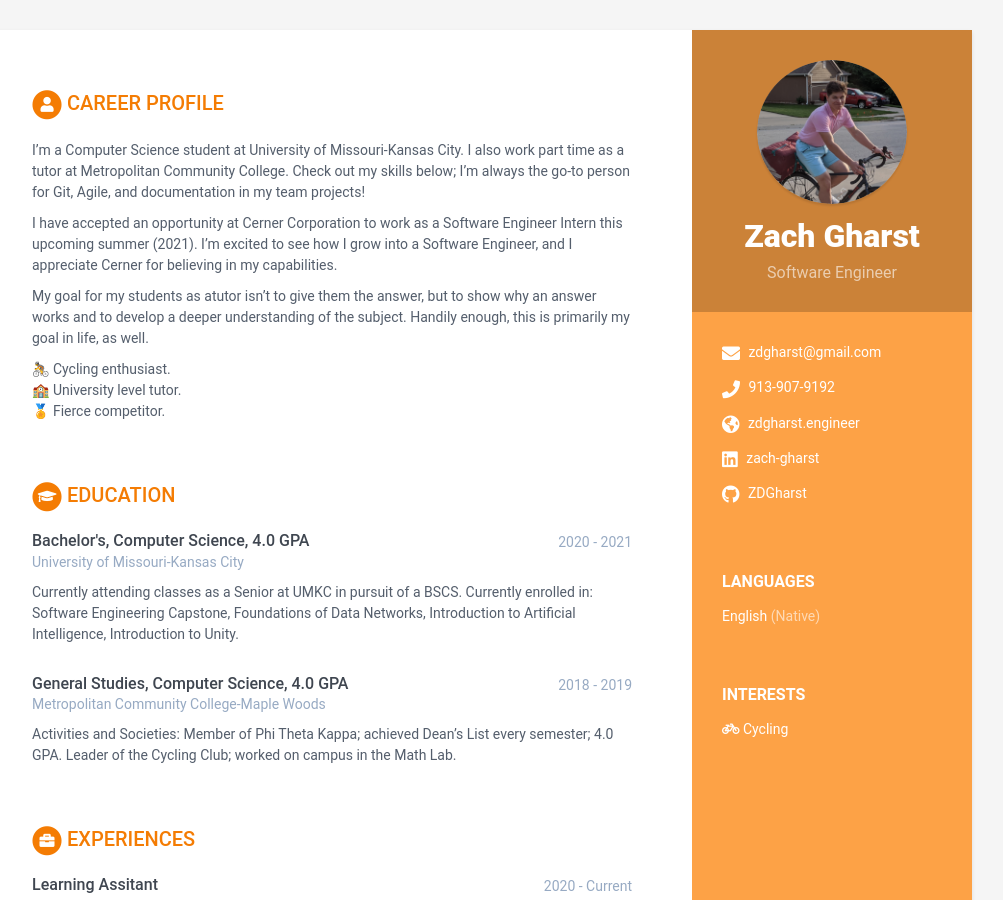
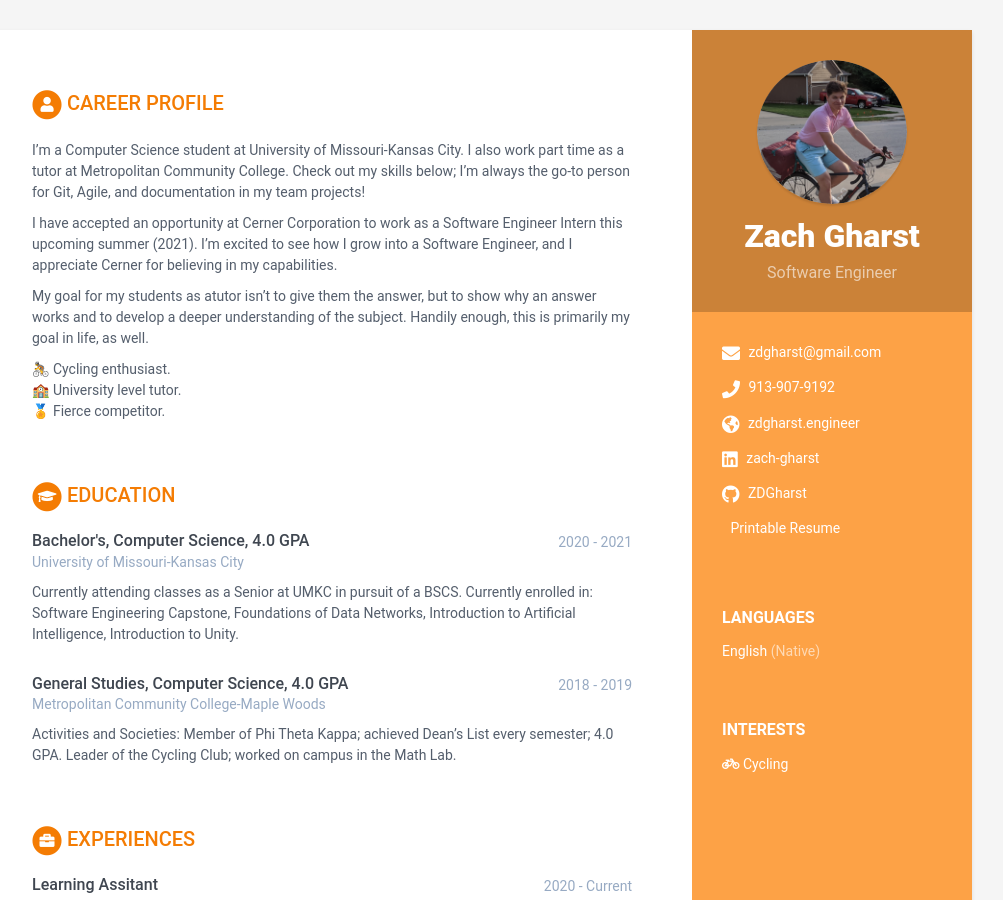
Before and after one commit to zachgharst/zachgharst.github.io, a Jekyll site: the page built from index.html, in a window 1280 px wide and 900 px high. Shown: the whole window, without its empty margins (168-1171 px from the left). Built offline with Jekyll 4.4.1, drawn with Linux system fonts in a browser that asks for light colours.

Commit message:
Fix link to printable pdf

```diff
--- a/_data/data.yml
+++ b/_data/data.yml
@@ -24,6 +24,7 @@ sidebar:
     stack-overflow: # Number/Username, e.g. 123456/alandoe
     codewars:
     goodreads: # Number-Username, e.g. 123456-alandoe
+    print: http://gharst.engineer/GharstZach_Resume.pdf
 
     languages:
       - idiom: English
--- a/_includes/contact.html
+++ b/_includes/contact.html
@@ -75,7 +75,7 @@
 
     {% if sidebar.print %}
     <li class="goodreads-g"><i class="fab fa-print"></i>
-      <a href="http://gharst.engineer/GharstZach_Resume.pdf" target="_blank">Print</a>
+      <a href="{{ sidebar.print }}" target="_blank">Printable Resume</a>
     </li>
     {% endif %}
 
```
